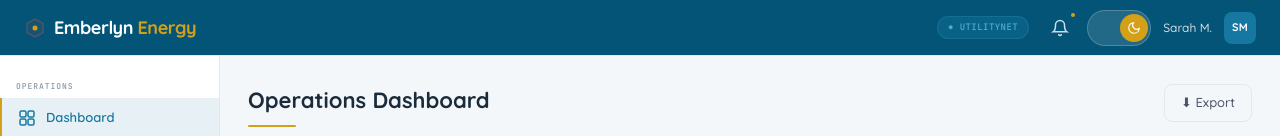
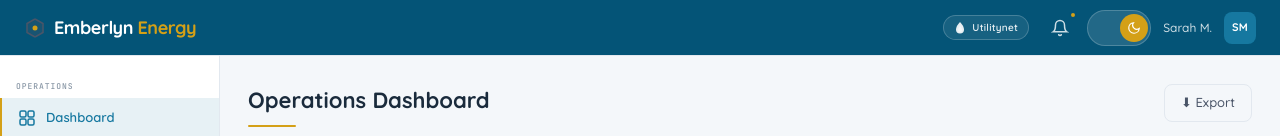
Before and after one commit to fractal-shift/utilitynet-demo, a React (Vite) app in the folder demo/: page / in a window 1280 px wide. Shown: the top 136 px of the page. Built offline with nearby package versions, Linux system fonts and the light colour scheme; no server answers; a web font is replaced by a local one.

Commit message:
fix: style UTILITYnet tenant pill to match their brand
Made-with: Cursor

```diff
--- a/demo/src/components/Navbar.jsx
+++ b/demo/src/components/Navbar.jsx
@@ -22,15 +22,31 @@ export default function Navbar({ onToggleMode, theme }) {
       </div>
       <div className="flex-1" />
       <div
-        className="rounded-full border px-2.5 py-1 text-[9px] font-medium tracking-wider uppercase"
+        className="flex items-center gap-1.5 rounded-full border px-2.5 py-1"
         style={{
-          background: 'rgba(30, 136, 180, 0.25)',
-          borderColor: 'rgba(30, 136, 180, 0.4)',
-          color: '#4BAED4',
-          fontFamily: 'var(--font-mono)',
+          background: 'rgba(255,255,255,0.08)',
+          borderColor: 'rgba(255,255,255,0.2)',
+          fontFamily: 'var(--font-ui)',
         }}
       >
-        ● UTILITYnet
+        <svg width="12" height="14" viewBox="0 0 24 28" fill="none">
+          <path
+            d="M12 2C12 2 4 10 4 17a8 8 0 0 0 16 0C20 10 12 2 12 2Z"
+            fill="white"
+            opacity="0.9"
+          />
+          <path
+            d="M12 10C12 10 8 15 8 18a4 4 0 0 0 8 0C16 15 12 10 12 10Z"
+            fill="white"
+            opacity="0.5"
+          />
+        </svg>
+        <span
+          className="text-[10px] font-semibold tracking-wide"
+          style={{ color: 'rgba(255,255,255,0.9)' }}
+        >
+          Utilitynet
+        </span>
       </div>
       <div className="flex items-center gap-3">
         <button type="button" className="relative p-1.5 rounded-lg transition-colors hover:bg-white/10" aria-label="Notifications">
```
